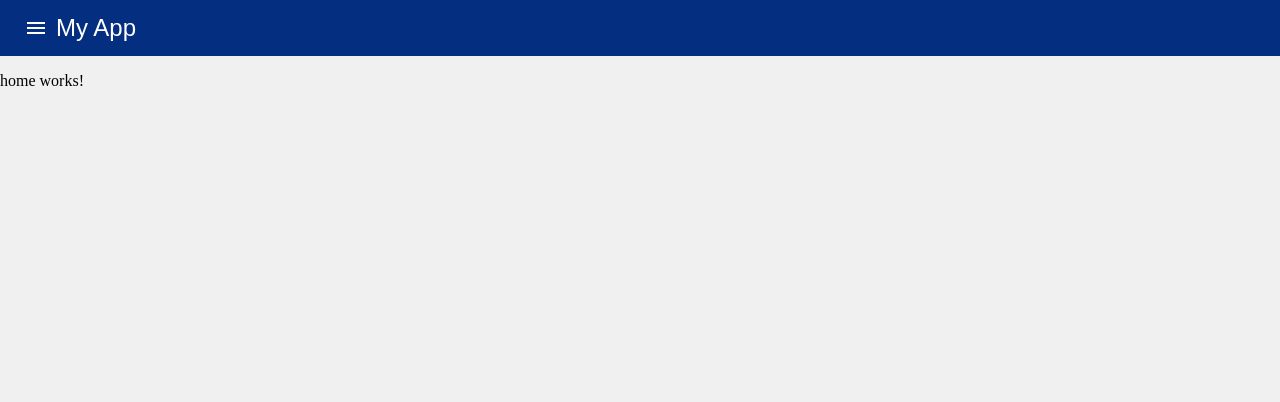
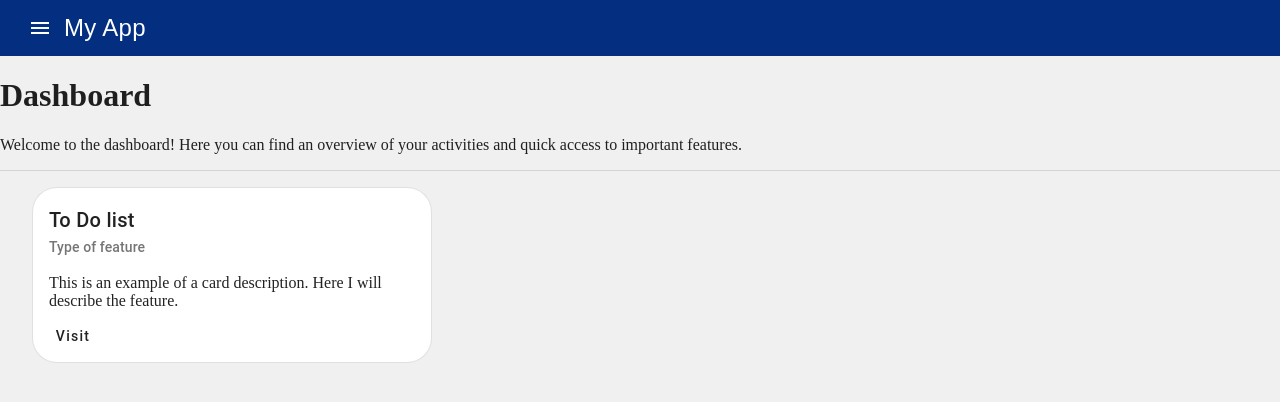
Before and after one commit to bilallk/BilalLezrek, an Angular app in the folder BlFrontend/: page / in a window 1280 px wide. Shown: the top 402 px of the page. Built offline with nearby package versions, Linux system fonts and the light colour scheme.

Commit message:
home: dashboard example card and header

```diff
--- a/BlFrontend/src/app/app.ts
+++ b/BlFrontend/src/app/app.ts
@@ -1,5 +1,6 @@
 import { Component, signal } from '@angular/core';
 import { SideNav } from './side-nav/side-nav';
+
 
 @Component({
   selector: 'app-root',
--- a/BlFrontend/src/app/home/home.css
+++ b/BlFrontend/src/app/home/home.css
@@ -0,0 +1,6 @@
+.card {
+  max-width: 400px;
+  border-radius: 25px;
+  margin-left: 2em;
+  margin-top: 1em;
+}
--- a/BlFrontend/src/app/home/home.html
+++ b/BlFrontend/src/app/home/home.html
@@ -1 +1,20 @@
-<p>home works!</p>
+<h1>Dashboard</h1>
+<p>Welcome to the dashboard! Here you can find an overview of your activities and quick access to important features.</p>
+<mat-divider></mat-divider>
+
+
+<mat-card class="card" appearance="outlined">
+  <mat-card-header>
+    <mat-card-title>To Do list</mat-card-title>
+    <mat-card-subtitle>Type of feature</mat-card-subtitle>
+  </mat-card-header>
+  <mat-card-content>
+    <p>
+      This is an example of a card description.
+      Here I will describe the feature.
+    </p>
+  </mat-card-content>
+  <mat-card-actions>
+    <button mat-button>Visit</button>
+  </mat-card-actions>
+</mat-card>
--- a/BlFrontend/src/app/home/home.ts
+++ b/BlFrontend/src/app/home/home.ts
@@ -1,10 +1,15 @@
-import { Component } from '@angular/core';
+import {ChangeDetectionStrategy, Component} from '@angular/core';
+import {MatButtonModule} from '@angular/material/button';
+import {MatCardModule} from '@angular/material/card';
+import { MatDivider } from "@angular/material/divider";
 
 @Component({
   selector: 'app-home',
-  imports: [],
+  standalone: true,
+  imports: [MatCardModule, MatButtonModule, MatDivider],
   templateUrl: './home.html',
-  styleUrl: './home.css'
+  styleUrl: './home.css',
+  changeDetection: ChangeDetectionStrategy.OnPush,
 })
 export class Home {
 
--- a/BlFrontend/src/styles.css
+++ b/BlFrontend/src/styles.css
@@ -1,3 +1,4 @@
+@import "@angular/material/prebuilt-themes/indigo-pink.css";
 /* You can add global styles to this file, and also import other style files */
 html, body {
   margin: 0;
```
